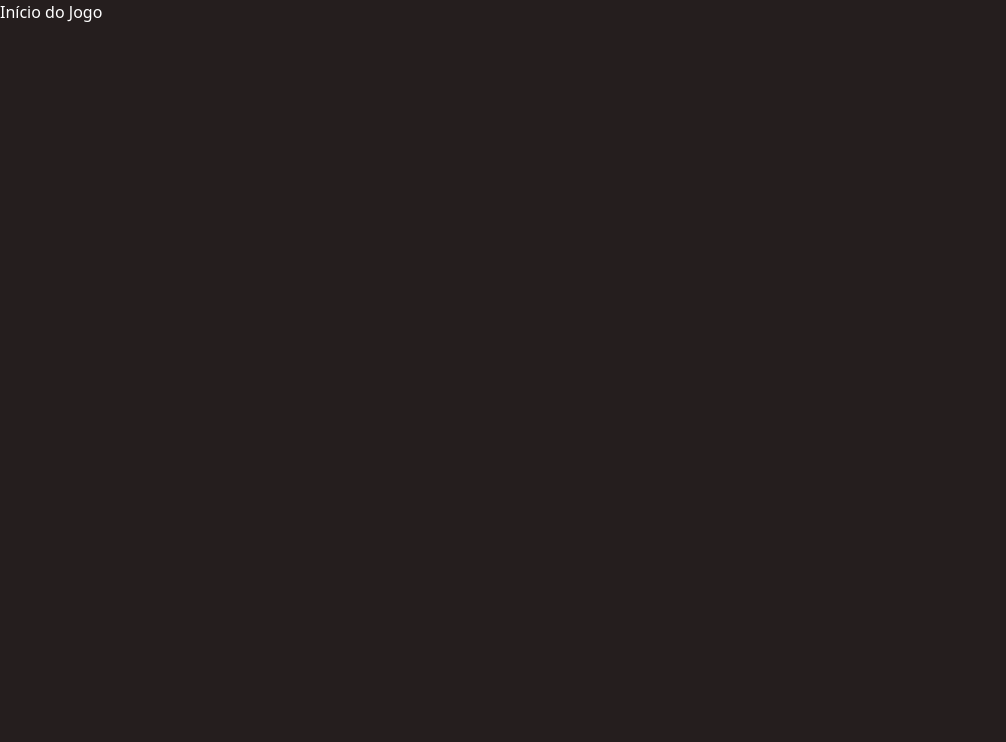
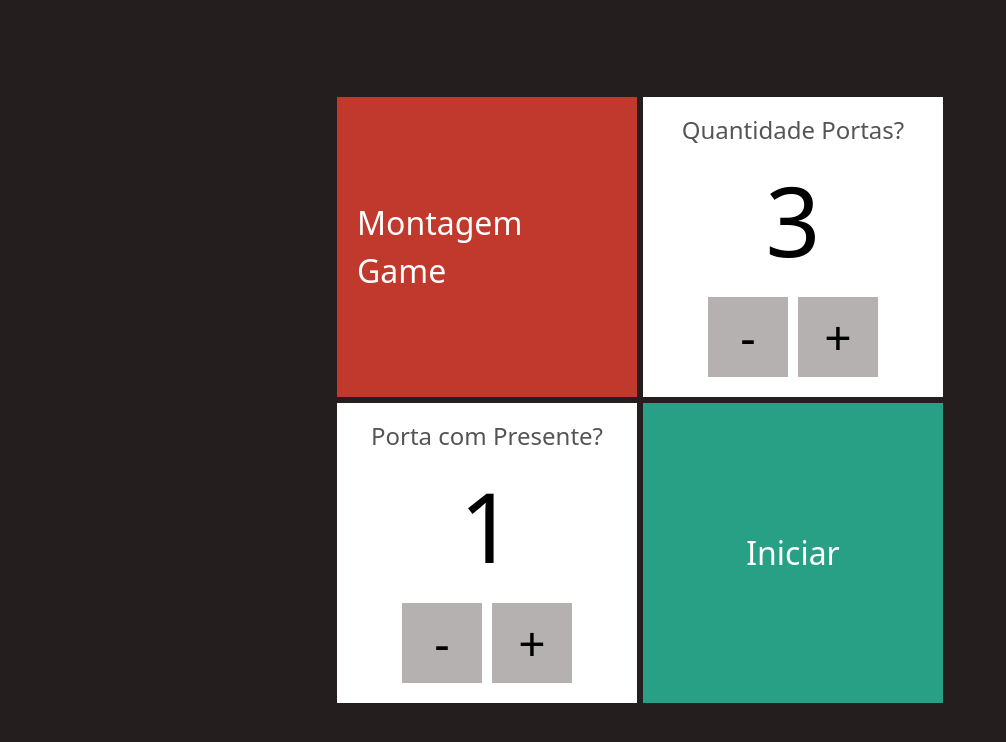
Before and after one commit to PedroMarquesN/Gameportas, a Next.js app: page / in a window 1280 px wide. Shown: the top 742 px of the page, without its empty margins (0-1006 px from the left). Built offline with nearby package versions, Linux system fonts and the light colour scheme.

Commit message:
Feat: Create form and css of form home for game

```diff
--- /dev/null
+++ b/components/Cartao.tsx
@@ -0,0 +1,13 @@
+import styles from "../src/styles/Cartao.module.css"
+
+interface CartaoProps {
+    bgcolor?: string
+    children?: any
+}
+export default function Cartao(props: CartaoProps) {
+    return (
+        <div className={styles.cartao} style={{ backgroundColor:props.bgcolor ?? "#fff"}}>
+            {props.children}
+        </div>
+    )
+}
--- /dev/null
+++ b/components/EntradaNumerica.tsx
@@ -0,0 +1,26 @@
+import styles from "../src/styles/EntradaNumerica.module.css"
+
+interface EntradaNumericaProps {
+    text: string
+    value: number
+    onChange: (newValue: number)=> void
+}
+export default function EntradaNumerica(props:EntradaNumericaProps) {
+    const dec = () => props.onChange(props.value -1)
+    const inc = () => props.onChange(props.value +1)
+
+
+    return(
+        <div className={styles.entradaNumerica}>
+            <span className={styles.text}>{props.text}</span>
+            <span className={styles.value}>{props.value}</span>
+
+            <div className={styles.botoes}>
+                <button className={styles.btn} onClick={dec}>-</button>
+                <button className={styles.btn} onClick={inc}>+</button>
+
+            </div>
+
+        </div>
+    )
+}
--- a/src/pages/index.tsx
+++ b/src/pages/index.tsx
@@ -1,20 +1,41 @@
-import Image from "next/image";
 import { Inter } from "next/font/google";
-import Porta1 from "../../components/Porta1";
-import PortaModel from "../../model/porta";
+import Cartao from "../../components/Cartao";
+import styles from "../styles/Form.module.css"
+import Link from "next/link";
+import EntradaNumerica from "../../components/EntradaNumerica";
 import {useState} from "react";
-import {atualizarPortas, criarPortas} from "../../functions/portas";
 
 const inter = Inter({ subsets: ["latin"] });
 
-export default function Home() {
+export default function Form() {
+    const [qtdePortas , setQtdePortas] = useState(3)
+    const [presente , setPresente] = useState(1)
 
 
 
 
   return (
-      <div>
-        <h1>Início do Jogo</h1>
+      <div className={styles.formulario}>
+            <div>
+                <Cartao bgcolor="#c0392c">
+                    <h1>Montagem Game</h1>
+                </Cartao>
+                <Cartao>
+                    <EntradaNumerica text="Quantidade Portas?" value={qtdePortas} onChange={novaQtde => setQtdePortas(novaQtde)}/>
+                </Cartao>
+            </div>
+            <div>
+                <Cartao>
+                    <EntradaNumerica text="Porta com Presente?" value={presente} onChange={presente => setPresente(presente)}/>
+
+                </Cartao>
+                <Cartao bgcolor="#28a085">
+                    <Link href={`/jogo/${qtdePortas}/${presente}`}>
+                        <h2 className={styles.link}
+                        >Iniciar</h2>
+                    </Link>
+                </Cartao>
+            </div>
       </div>
   )
 }
--- a/src/pages/jogo/[portas]/[temPresente].tsx
+++ b/src/pages/jogo/[portas]/[temPresente].tsx
@@ -27,7 +27,7 @@ export default function jogo(){
 
             </div>
             <div className={styles.botoes}>
-            <Link href="/public">
+            <Link href="/">
                 <button> Reiniciar Jogo</button>
             </Link>
             </div>
--- /dev/null
+++ b/src/styles/Cartao.module.css
@@ -0,0 +1,12 @@
+.cartao {
+    display: flex;
+    width: 300px;
+    height: 300px;
+    color: #fff;
+    margin: 3px;
+    padding: 20px;
+    font-size: 2rem;
+    flex-wrap: wrap;
+    justify-content: center;
+    align-content: center;
+}
--- /dev/null
+++ b/src/styles/EntradaNumerica.module.css
@@ -0,0 +1,30 @@
+.entradaNumerica {
+    display: flex;
+    color: black;
+    flex-direction: column;
+    align-items: center;
+    justify-content: center;
+}
+
+.text {
+    color: #555;
+    font-size: 1.5rem;
+}
+
+.value {
+    font-size: 6rem;
+}
+
+.btn {
+    display: flex;
+    justify-content: center;
+    align-items: center;
+    font-size: 3rem;
+    color: black;
+    width: 80px;
+    height: 80px;
+    margin: 5px;
+    border: none;
+    background-color: #b6b1b1;
+
+}
--- /dev/null
+++ b/src/styles/Form.module.css
@@ -0,0 +1,19 @@
+.formulario {
+    display: flex;
+    flex-direction: column;
+    justify-content: center;
+    align-items: center;
+    height: 100vh;
+}
+.formulario div {
+    display: flex;
+}
+.link{
+    display: flex;
+    justify-content: center;
+    align-items: center;
+    flex: 1;
+    margin: 0;
+    cursor: pointer;
+
+}
```
